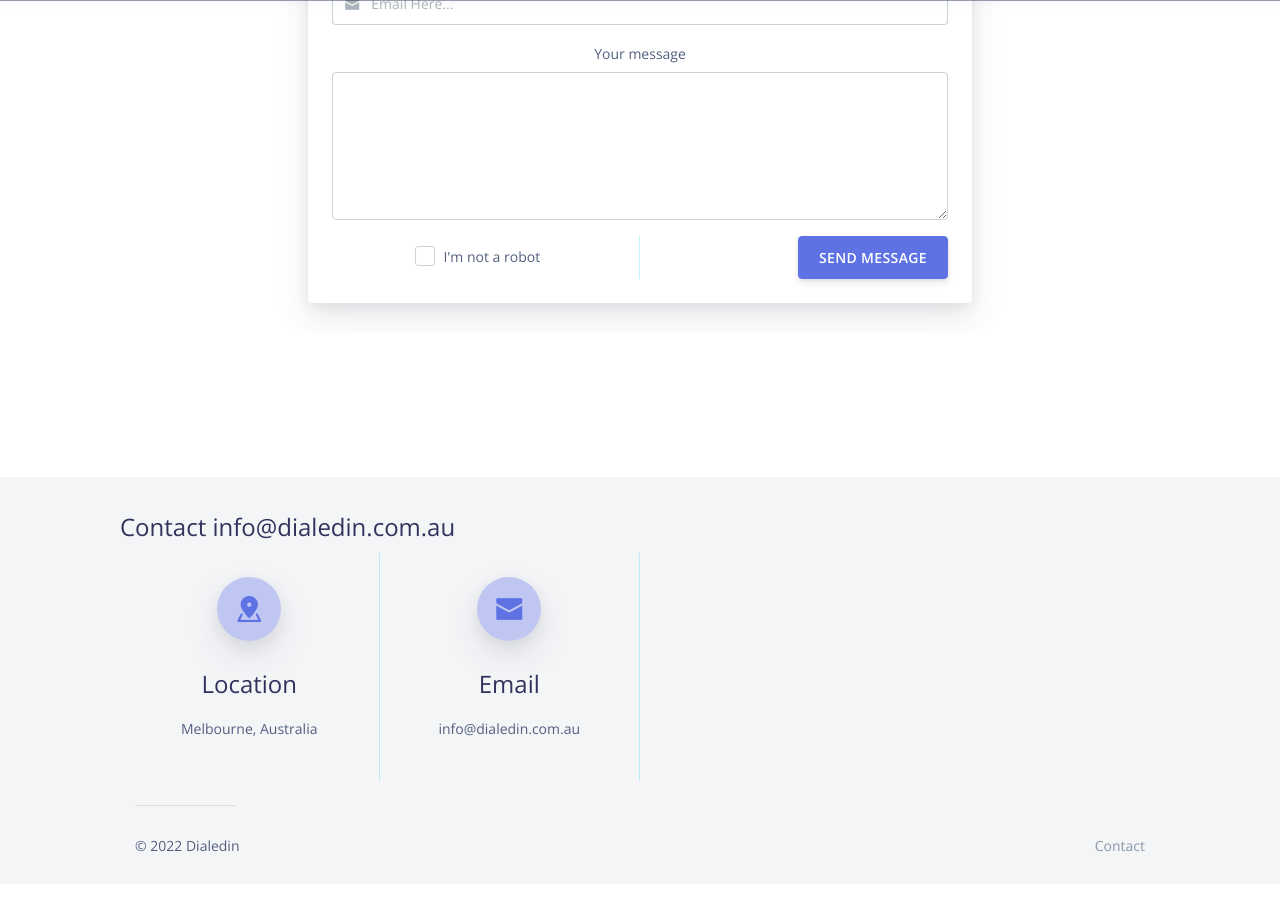
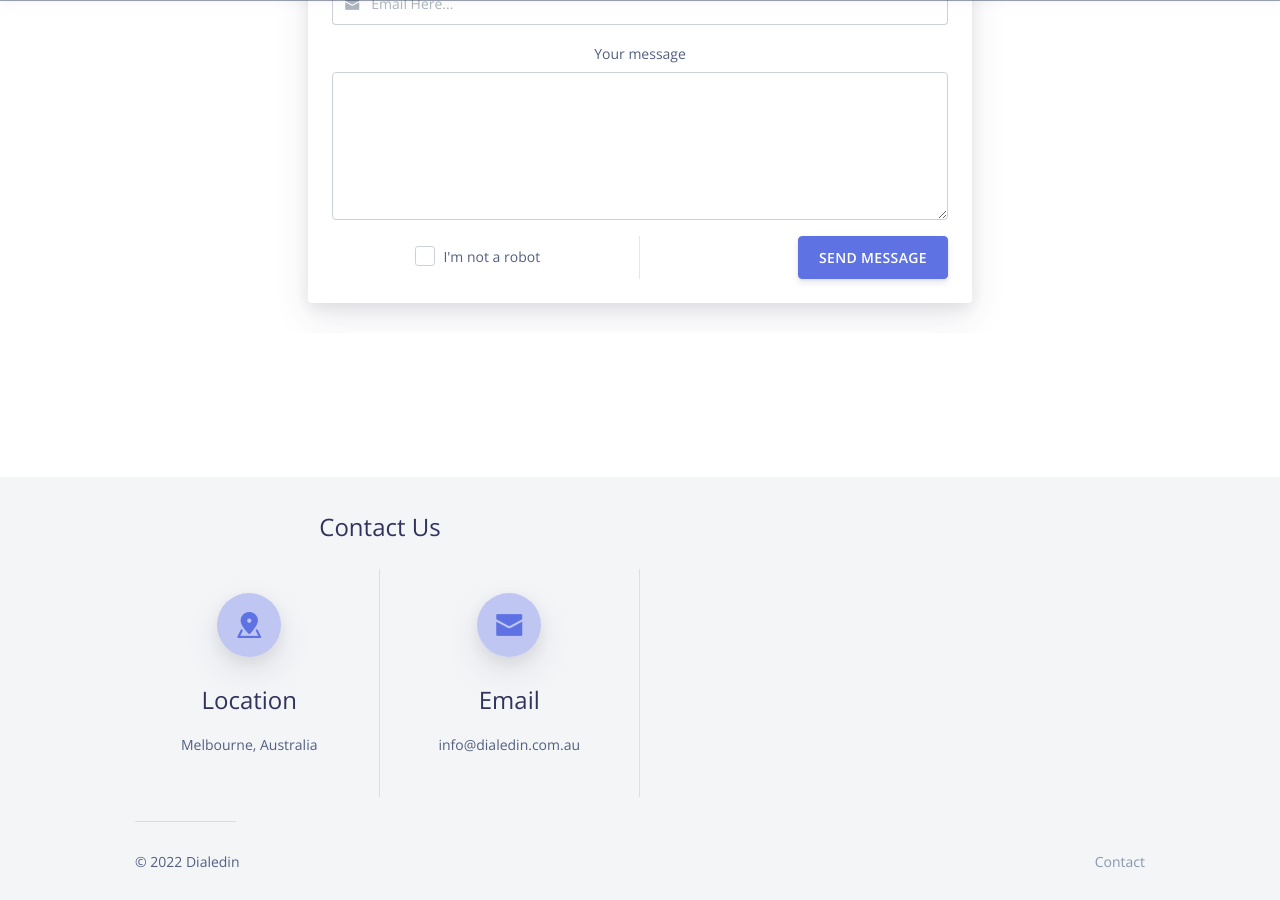
Before and after one commit to DialedIn-Aus/dialedin-aus.github.io, a Jekyll site: the page built from docs/index.html, in a window 1280 px wide and 900 px high, scrolled down 3927 px. Built offline with Jekyll 4.4.1, drawn with Linux system fonts in a browser that asks for light colours; nearby versions of some CDN libraries.

Commit message:
Home: layout fixes for the footer

```diff
--- a/docs/_data/settings.yml
+++ b/docs/_data/settings.yml
@@ -65,7 +65,7 @@ menu_settings:
       url: '/contact'
 
 footer_settings:
-  footer_tagline: Contact info@dialedin.com.au
+  footer_tagline: Contact Us
 
 contact_settings:
   form_action: 'https://formspree.io/f/mwkyjpkd'
--- a/docs/_includes/footer.html
+++ b/docs/_includes/footer.html
@@ -1,8 +1,8 @@
 <footer class="footer mt-5 pt-4">
   <div class="container">
     <div class="row row-grid align-items-center my-2">
-      <div class>
-        <h4 class="mb-0 font-weight-light">{{ site.data.settings.footer_settings.footer_tagline }}</h4>
+      <div class="col-lg-6 text-center">
+        <h4 class="mb-3 font-weight-light">{{ site.data.settings.footer_settings.footer_tagline }}</h4>
       </div>
     </div>
     <div class="row row-grid contactus-3 align-items-center mb-2 mt-2">
--- a/docs/assets/styles/theme/dialedin.scss
+++ b/docs/assets/styles/theme/dialedin.scss
@@ -0,0 +1,3 @@
+.connext {
+    margin-bottom: 30px;
+  }
```
Also changed, not shown: 1 other file.
